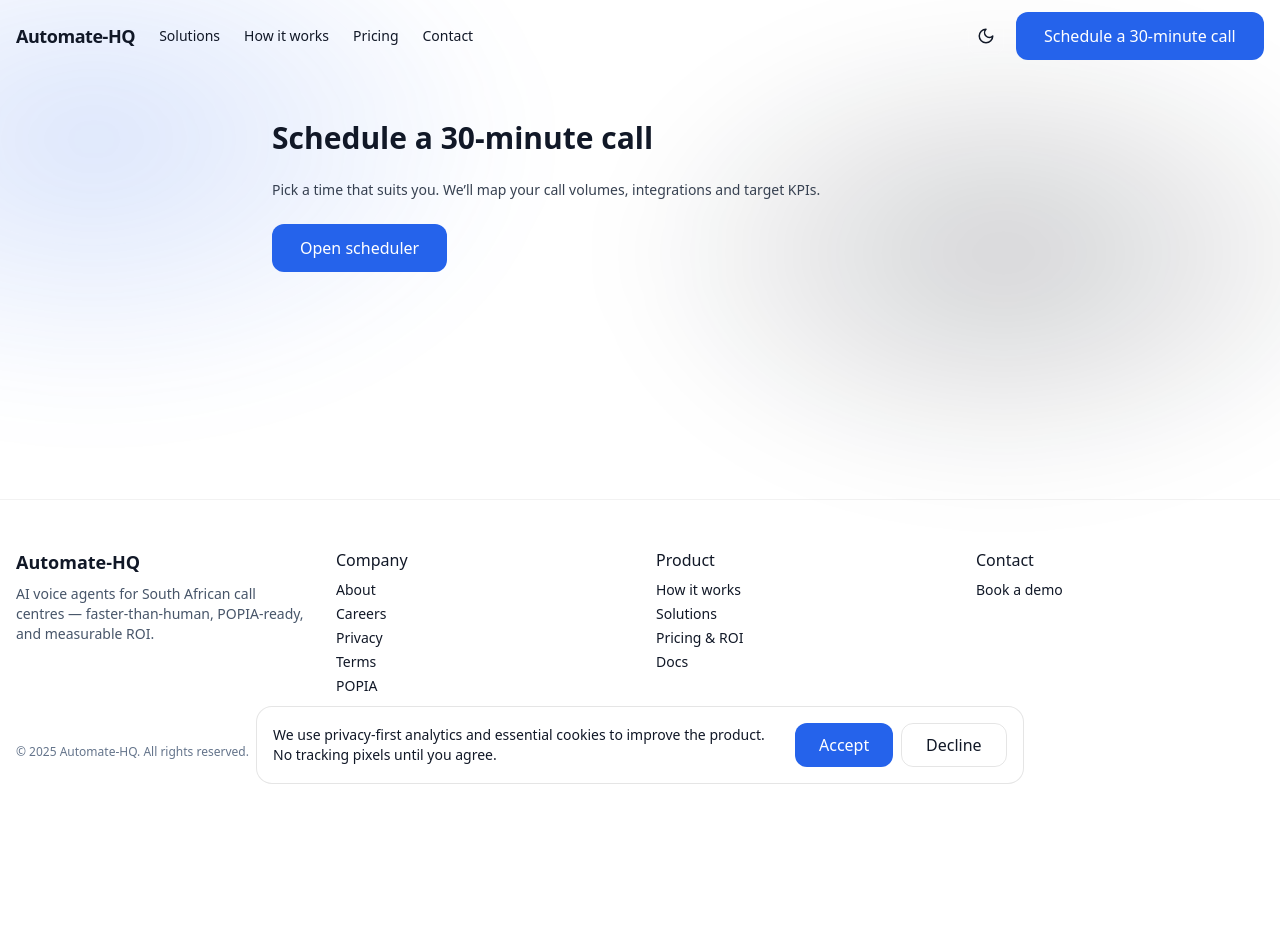
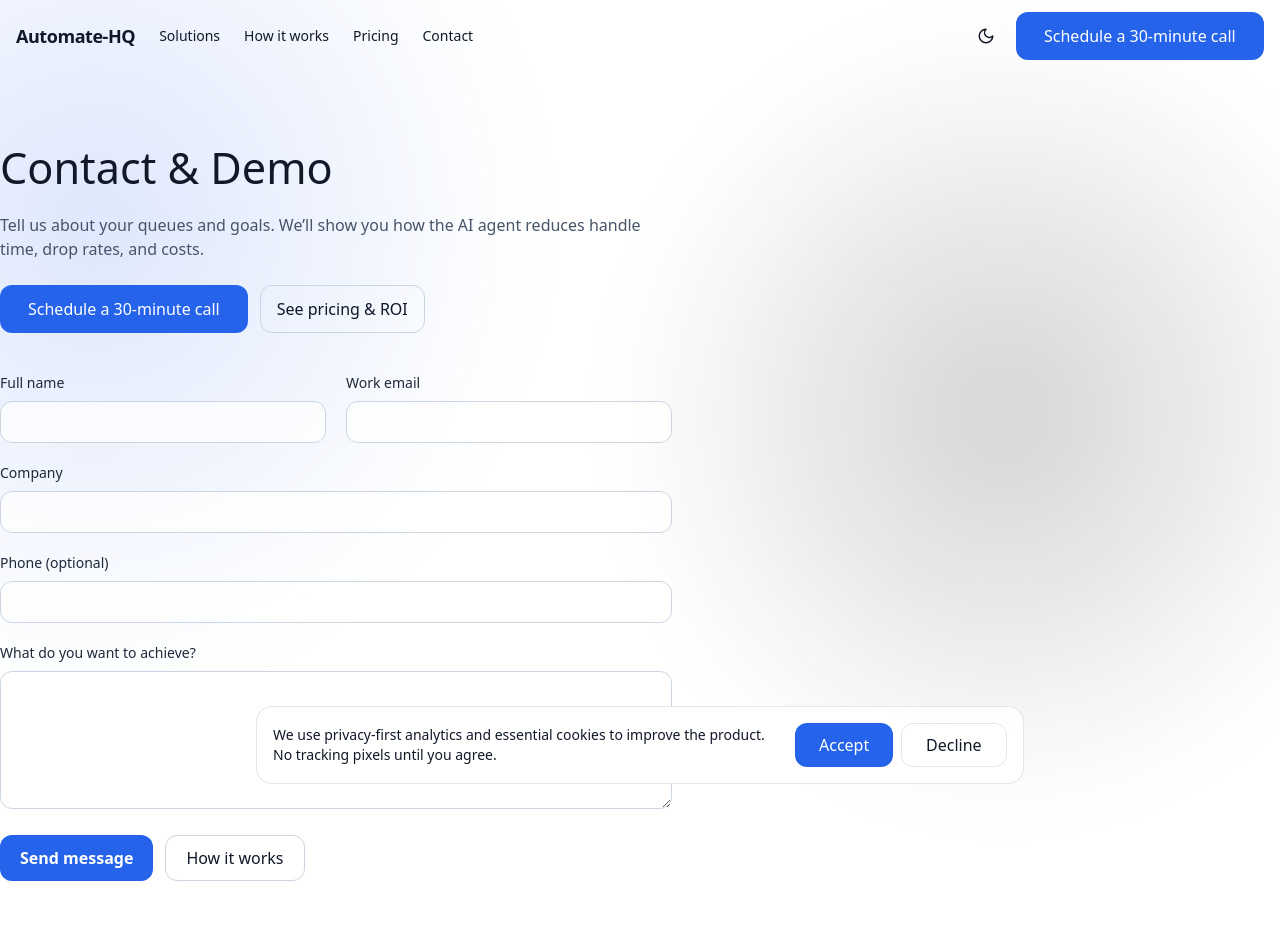
Before and after one commit to DushyantCsharp/AI-Agent, a Next.js app: page /contact in a window 1280 px wide. Shown: the top 952 px of the page. Built offline with nearby package versions, Linux system fonts and the light colour scheme; no server answers.

Commit message:
Update page.tsx

```diff
--- a/app/contact/page.tsx
+++ b/app/contact/page.tsx
@@ -1,13 +1,126 @@
+// app/contact/page.tsx
+import type { Metadata } from "next";
+import Link from "next/link";
+import type { Route } from "next";
 import { CalendlyButton } from "@/components/calendly-modal";
 
-export default function Page() {
+export const metadata: Metadata = {
+  title: "Contact — Automate-HQ",
+  description:
+    "Book a demo or contact Automate-HQ. AI voice agents for South African call centres — POPIA-ready.",
+};
+
+export default function ContactPage() {
   return (
-    <div className="mx-auto max-w-3xl px-4 py-12 space-y-6">
-      <h1 className="text-3xl font-bold">Schedule a 30-minute call</h1>
-      <p className="text-sm text-gray-700 dark:text-gray-300">
-        Pick a time that suits you. We’ll map your call volumes, integrations and target KPIs.
-      </p>
-      <CalendlyButton label="Open scheduler" />
-    </div>
+    <section className="container-prose py-16">
+      <div className="max-w-2xl">
+        <h1>Contact & Demo</h1>
+        <p className="mt-3 text-slate-600 dark:text-slate-300">
+          Tell us about your queues and goals. We’ll show you how the AI agent
+          reduces handle time, drop rates, and costs.
+        </p>
+
+        <div className="mt-6 flex flex-wrap gap-3">
+          {/* Calendly button reads NEXT_PUBLIC_CALENDLY_URL at build time */}
+          <CalendlyButton />
+          <Link
+            href={"/pricing" as Route}
+            className="inline-flex items-center rounded-xl px-4 py-2 border border-slate-300 dark:border-slate-700 text-slate-900 dark:text-slate-100 hover:bg-slate-100 dark:hover:bg-slate-800"
+          >
+            See pricing & ROI
+          </Link>
+        </div>
+
+        <form
+          className="mt-10 grid gap-5"
+          method="post"
+          action="mailto:hello@automate-hq.co.za"
+        >
+          <div className="grid md:grid-cols-2 gap-5">
+            <FormField id="name" label="Full name">
+              <input
+                id="name"
+                name="name"
+                type="text"
+                required
+                className="mt-2 w-full rounded-xl border border-slate-300 dark:border-slate-700 bg-white/70 dark:bg-slate-900/40 px-3 py-2 text-slate-900 dark:text-white outline-none focus:ring-2 focus:ring-blue-600"
+              />
+            </FormField>
+
+            <FormField id="email" label="Work email">
+              <input
+                id="email"
+                name="email"
+                type="email"
+                required
+                className="mt-2 w-full rounded-xl border border-slate-300 dark:border-slate-700 bg-white/70 dark:bg-slate-900/40 px-3 py-2 text-slate-900 dark:text-white outline-none focus:ring-2 focus:ring-blue-600"
+              />
+            </FormField>
+          </div>
+
+          <FormField id="company" label="Company">
+            <input
+              id="company"
+              name="company"
+              type="text"
+              className="mt-2 w-full rounded-xl border border-slate-300 dark:border-slate-700 bg-white/70 dark:bg-slate-900/40 px-3 py-2 text-slate-900 dark:text-white outline-none focus:ring-2 focus:ring-blue-600"
+            />
+          </FormField>
+
+          <FormField id="phone" label="Phone (optional)">
+            <input
+              id="phone"
+              name="phone"
+              type="tel"
+              className="mt-2 w-full rounded-xl border border-slate-300 dark:border-slate-700 bg-white/70 dark:bg-slate-900/40 px-3 py-2 text-slate-900 dark:text-white outline-none focus:ring-2 focus:ring-blue-600"
+            />
+          </FormField>
+
+          <FormField id="message" label="What do you want to achieve?">
+            <textarea
+              id="message"
+              name="message"
+              rows={5}
+              className="mt-2 w-full rounded-xl border border-slate-300 dark:border-slate-700 bg-white/70 dark:bg-slate-900/40 px-3 py-2 text-slate-900 dark:text-white outline-none focus:ring-2 focus:ring-blue-600"
+            />
+          </FormField>
+
+          <div className="flex gap-3">
+            <button
+              type="submit"
+              className="inline-flex items-center rounded-xl px-5 py-2.5 bg-blue-600 text-white font-semibold hover:bg-blue-700 transition"
+            >
+              Send message
+            </button>
+            <Link
+              href={"/how-it-works" as Route}
+              className="inline-flex items-center rounded-xl px-5 py-2.5 border border-slate-300 dark:border-slate-700 text-slate-900 dark:text-slate-100 hover:bg-slate-100 dark:hover:bg-slate-800 transition"
+            >
+              How it works
+            </Link>
+          </div>
+        </form>
+      </div>
+    </section>
   );
 }
+
+/** Small helper to keep labels accessible and avoid invalid `label` props */
+function FormField({
+  id,
+  label,
+  children,
+}: {
+  id: string;
+  label: string;
+  children: React.ReactNode;
+}) {
+  return (
+    <label htmlFor={id} className="block">
+      <span className="block text-sm font-medium text-slate-800 dark:text-slate-100">
+        {label}
+      </span>
+      {children}
+    </label>
+  );
+}
```
